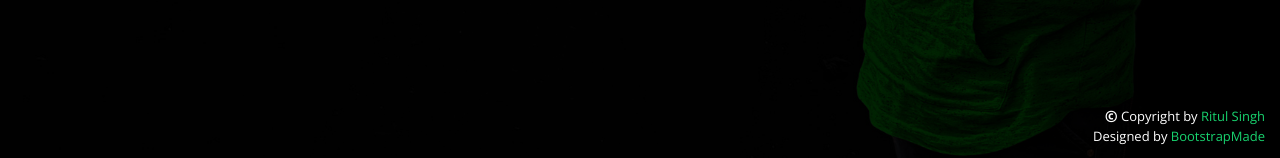
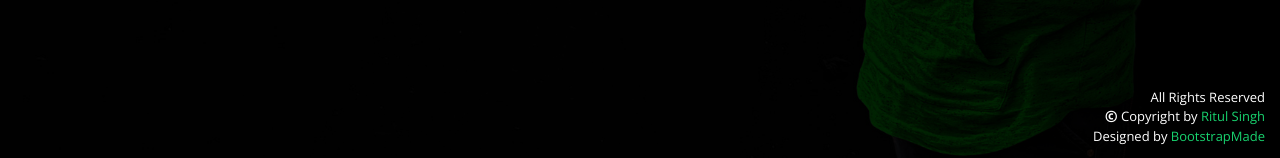
Before and after one commit to ritulsingh/lutirsingh, a plain HTML site: page python-2-details.html in a window 1280 px wide. Shown: the part 639-797 px from the top of the page. Drawn offline with nearby package versions, Linux system fonts and the light colour scheme.

Commit message:
Update python-2-details.html

```diff
--- a/python-2-details.html
+++ b/python-2-details.html
@@ -82,6 +82,7 @@
     <!-- You can delete the links only if you purchased the pro version. -->
     <!-- Licensing information: https://bootstrapmade.com/license/ -->
     <!-- Purchase the pro version with working PHP/AJAX contact form: https://bootstrapmade.com/personal-free-resume-bootstrap-template/ -->
+    All Rights Reserved<br>
     <i class="icofont-copyright"></i> Copyright by <a href="index.html">Ritul Singh</a><br>
     Designed by <a href="https://bootstrapmade.com/">BootstrapMade</a>
   </div>
```
